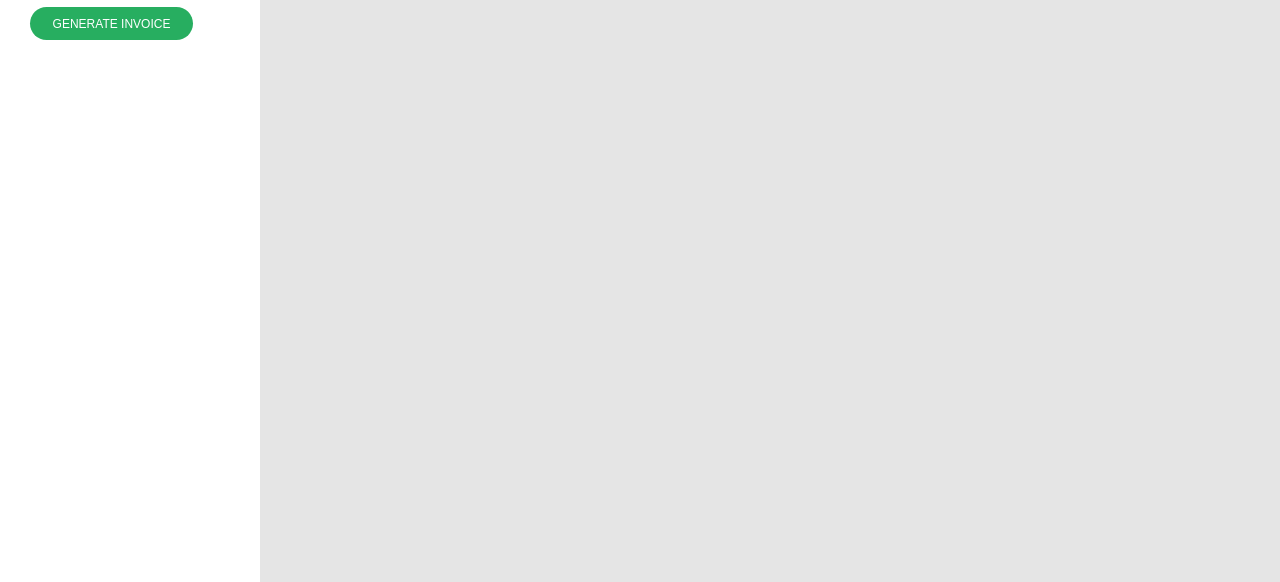
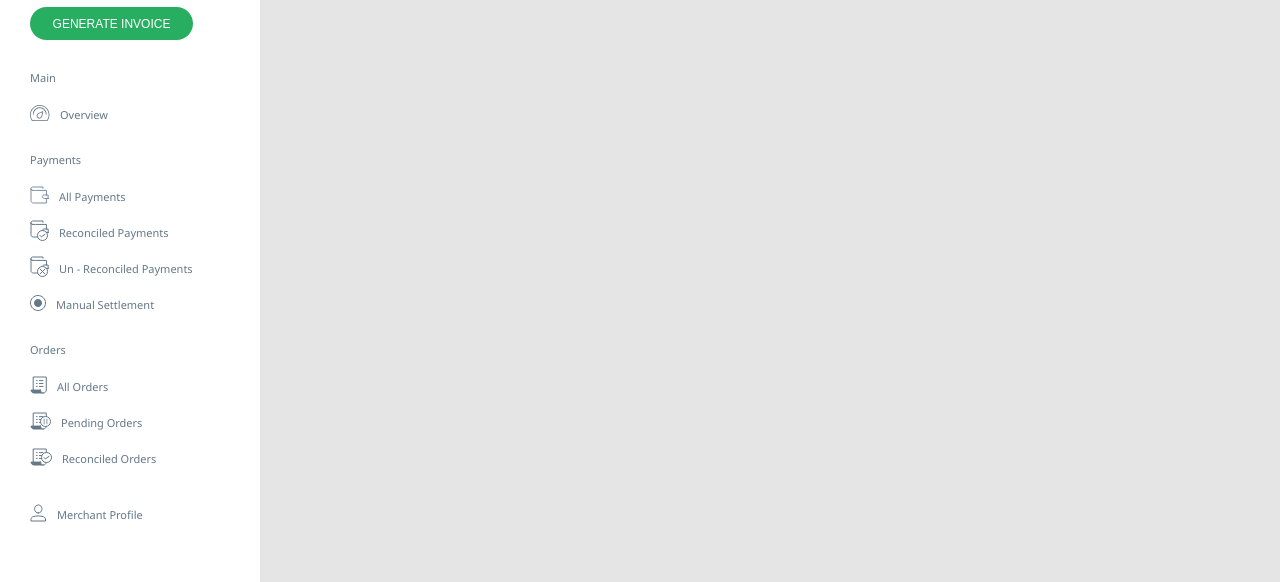
Before and after one commit to Jay-Topher/transmonitor, a React (Create React App) app: page / in a window 1280 px wide. Shown: the part 350-932 px from the top of the page. Built offline with nearby package versions, Linux system fonts and the light colour scheme.

Commit message:
added child components to sidebar

```diff
--- a/src/Layout/Sidebar/Sidebar.jsx
+++ b/src/Layout/Sidebar/Sidebar.jsx
@@ -1,13 +1,49 @@
-import React from 'react'
-import './Sidebar.scss'
-import InvoiceButton from '../../components/InvoiceButton/InvoiceButton'
+import React from "react";
+import "./Sidebar.scss";
+import InvoiceButton from "../../components/InvoiceButton/InvoiceButton";
+import SidebarLabel from "../../components/SidebarLabel/SidebarLabel";
+import SidebarNavlink from "../../components/SidebarNavlink/SidebarNavlink";
 
 const Sidebar = () => {
+  const overview = "assets/overview.svg";
+  const profile = "assets/merchant_profile.svg";
+
+  const navLinks = [
+    { text: "All Payments", icon: "assets/payments.svg" },
+    { text: "Reconciled Payments", icon: "assets/reconciled.svg" },
+    { text: "Un - Reconciled Payments", icon: "assets/unreconciled.svg" },
+    { text: "Manual Settlement", icon: "assets/radio.svg" }
+  ];
+  const navLinks2 = [
+    { text: "All Orders", icon: "assets/all_orders.svg" },
+    { text: "Pending Orders", icon: "assets/pending_orders.svg" },
+    { text: "Reconciled Orders", icon: "assets/reconciled_orders.svg" }
+  ];
+
   return (
     <div className="Sidebar">
       <InvoiceButton />
+      <div className="links_collection">
+        <SidebarLabel text="Main" />
+        <SidebarNavlink text="Overview" icon={overview} />
+      </div>
+      <div className="links_collection">
+        <SidebarLabel text="Payments" />
+        {navLinks.map(nav => (
+          <SidebarNavlink text={nav.text} icon={nav.icon} />
+        ))}
+      </div>
+      <div className="links_collection">
+        <SidebarLabel text="Orders" />
+        {navLinks2.map(nav => (
+          <SidebarNavlink text={nav.text} icon={nav.icon} />
+        ))}
+      </div>
+      <div className="links_collection">
+        <SidebarNavlink text="Merchant Profile" icon={profile} />
+      </div>
     </div>
-  )
-}
+  );
+};
 
-export default Sidebar
+export default Sidebar;
--- a/src/Layout/Sidebar/Sidebar.scss
+++ b/src/Layout/Sidebar/Sidebar.scss
@@ -2,4 +2,8 @@
   // flex: 1;
   height: 1510px;
   width: 260px;
+
+  .links_collection {
+    margin-top: 20px;
+  }
 }
```
